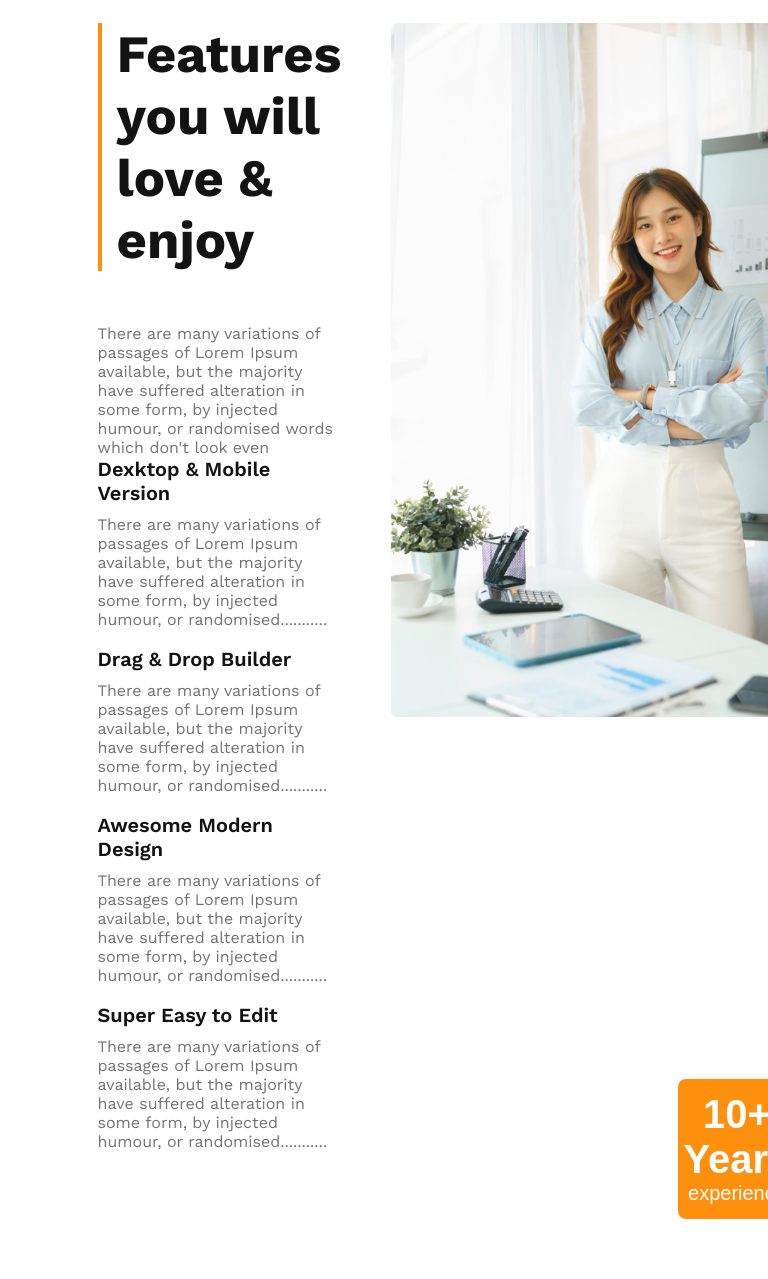
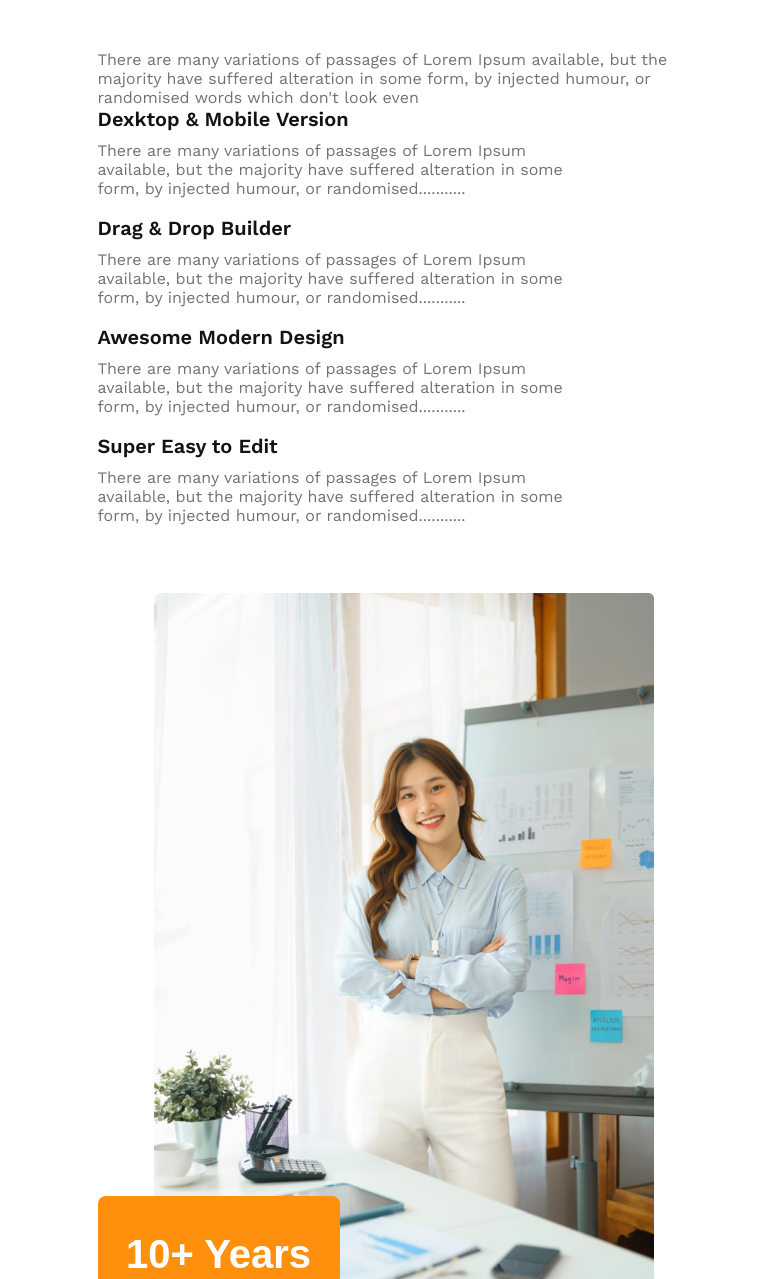
Before and after one commit to Shaon247on/g3-architects-resources, a plain HTML site: page index.html in a window 768 px wide. Shown: the part 2232-3511 px from the top of the page. Drawn offline with nearby package versions, Linux system fonts and the light colour scheme.

Commit message:
added the medium device responsiveness to the love section

```diff
--- a/style/style.css
+++ b/style/style.css
@@ -408,6 +408,7 @@ nav li {
 
     .feature-section {
         flex-direction: column-reverse;
+        padding: 10px 20px;
     }
 
     .feature-image-sections {
@@ -422,4 +423,23 @@ nav li {
     .feature-text-section {
         width: 80vw;
     }
+
+    .love-section {
+        flex-direction: column;
+    }
+    .love-imagee-section{
+        display: flex;
+        justify-content: center;
+
+    }
+    .love-image{
+    width: 100%;
+    padding-left: 40px;
+    }
+    .love-experience{
+        left: 0px;
+    }
+    .love-title{
+        font-size: 2.8rem;
+    }
 }
```
